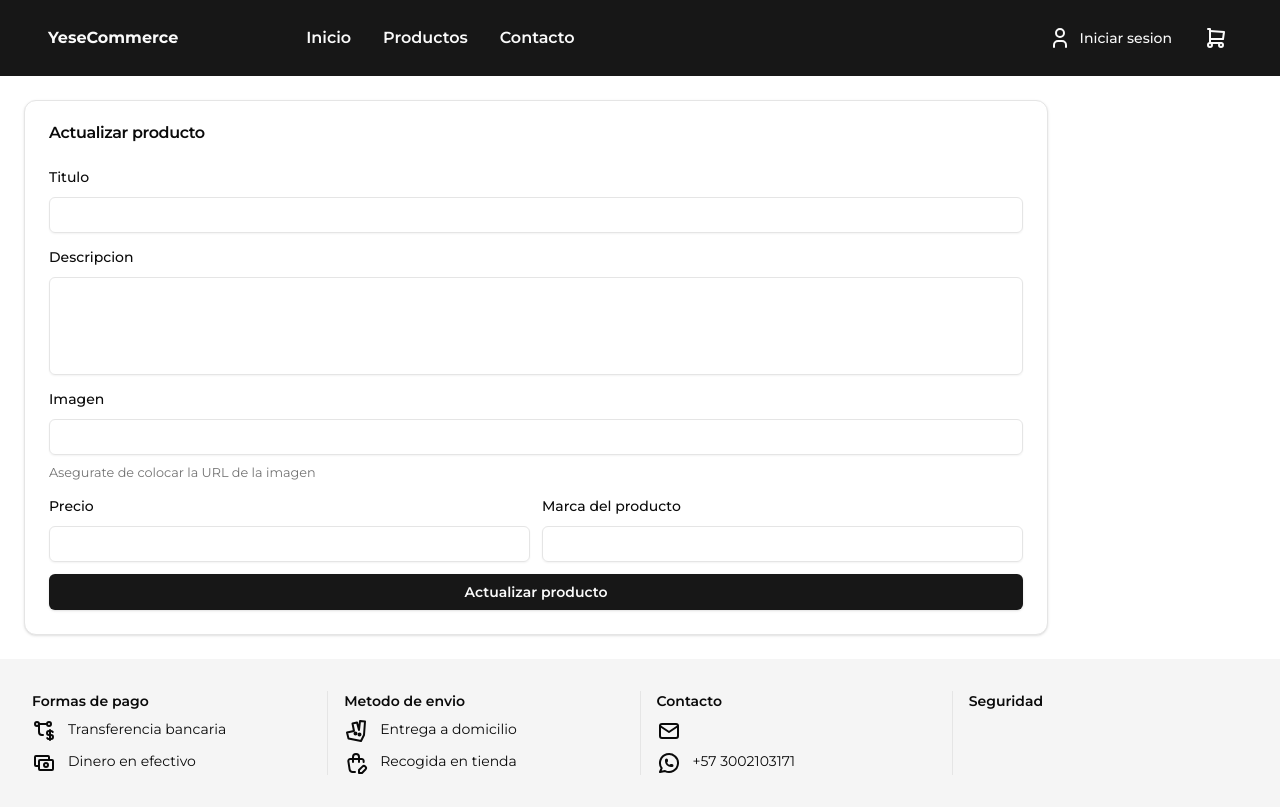
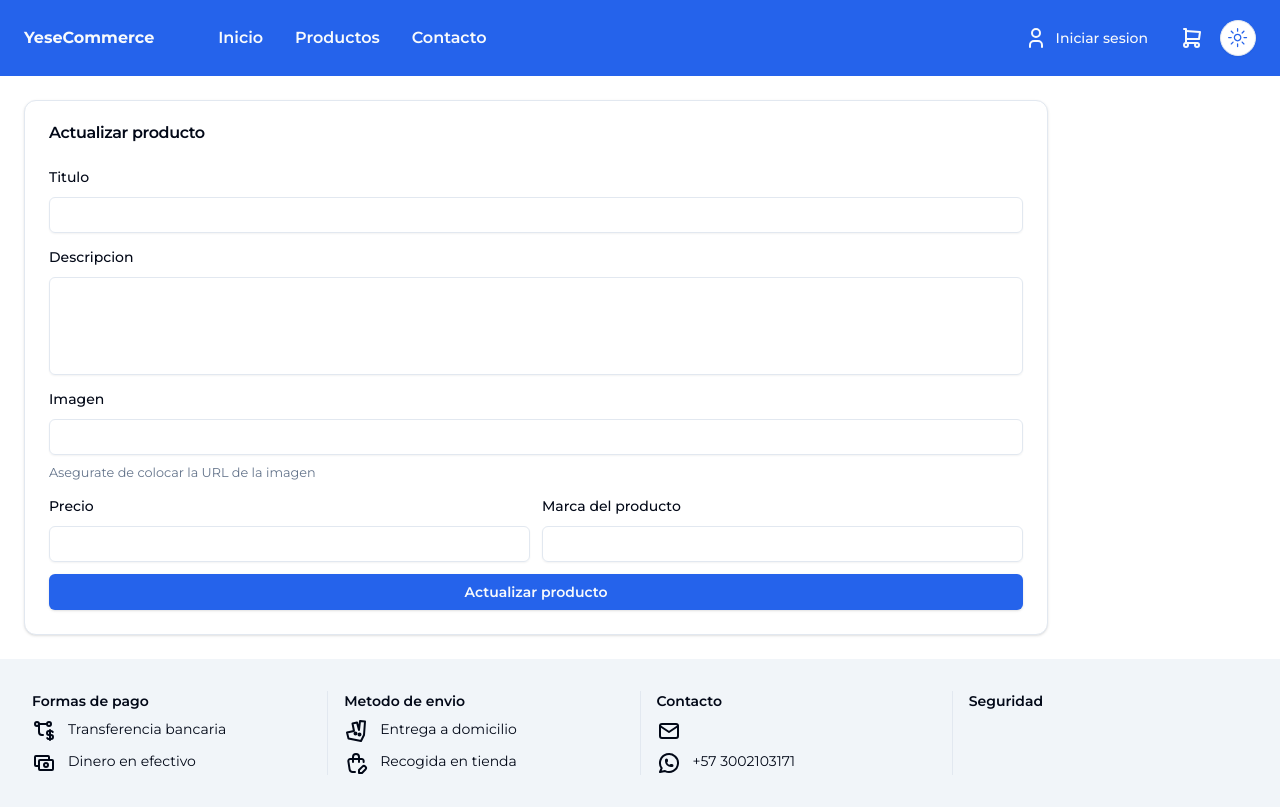
Before and after one commit to Zaprovic/catalogue-app, a Next.js app: page /dashboard/product/1 in a window 1280 px wide. Built offline with nearby package versions, Linux system fonts and the light colour scheme; no server answers; the database is empty; what drizzle-zod would draw is missing.

Commit message:
category form works in sync with the categories checkbox. It displays the category as it gets created

```diff
--- a/src/app/(website)/products/(components)/category-options-card.tsx
+++ b/src/app/(website)/products/(components)/category-options-card.tsx
@@ -1,14 +1,17 @@
 import { Card, CardContent, CardHeader, CardTitle } from "@/components/ui/card";
+import { db } from "@/db/main";
+import { CategoryTable } from "@/db/schema";
 import CategoryOptionsForm from "./category-options-form";
 
-const CategoryOptionsCard = () => {
+const CategoryOptionsCard = async () => {
+  const categories = await db.select().from(CategoryTable).all();
   return (
     <Card>
       <CardHeader>
         <CardTitle>Selecciona una categoria</CardTitle>
       </CardHeader>
       <CardContent>
-        <CategoryOptionsForm />
+        <CategoryOptionsForm categories={categories} />
       </CardContent>
     </Card>
   );
--- a/src/app/(website)/products/(components)/category-options-form.tsx
+++ b/src/app/(website)/products/(components)/category-options-form.tsx
@@ -10,9 +10,8 @@ import {
   FormLabel,
   FormMessage,
 } from "@/components/ui/form";
-import useFetch from "@/hooks/useFetch";
+import { SelectCategoryType } from "@/types";
 import { zodResolver } from "@hookform/resolvers/zod";
-import { IconLoader2 } from "@tabler/icons-react";
 import { useForm } from "react-hook-form";
 import { z } from "zod";
 
@@ -26,10 +25,11 @@ const CategoryFormSchema = z.object({
     }),
 });
 
-const CategoryOptionsForm = () => {
-  const { data: categories, isLoading } =
-    useFetch<{ id: string; name: string }[]>("/api/categories");
-
+const CategoryOptionsForm = ({
+  categories,
+}: {
+  categories: SelectCategoryType[];
+}) => {
   const form = useForm<z.infer<typeof CategoryFormSchema>>({
     resolver: zodResolver(CategoryFormSchema),
     defaultValues: {
@@ -55,10 +55,7 @@ const CategoryOptionsForm = () => {
                   Selecciona como minimo una categoria
                 </FormDescription>
               </div>
-              {isLoading ? (
-                <IconLoader2 className="animate-spin" />
-              ) : (
-                categories &&
+              {categories &&
                 categories.length > 0 &&
                 categories.map((item) => (
                   <FormField
@@ -73,13 +70,13 @@ const CategoryOptionsForm = () => {
                         >
                           <FormControl>
                             <Checkbox
-                              checked={field.value?.includes(item.id)}
+                              checked={field.value?.includes(`${item.id}`)}
                               onCheckedChange={(checked) => {
                                 return checked
                                   ? field.onChange([...field.value, item.id])
                                   : field.onChange(
                                       field.value?.filter(
-                                        (value) => value !== item.id,
+                                        (value) => value !== `${item.id}`,
                                       ),
                                     );
                               }}
@@ -92,8 +89,7 @@ const CategoryOptionsForm = () => {
                       );
                     }}
                   />
-                ))
-              )}
+                ))}
               <FormMessage />
             </FormItem>
           )}
--- a/src/app/(website)/products/(components)/category-registration-form.tsx
+++ b/src/app/(website)/products/(components)/category-registration-form.tsx
@@ -1,97 +1,17 @@
-"use client";
-import { insertCategoryAction } from "@/actions/category-actions";
-import { Button } from "@/components/ui/button";
+import CategoryCreationForm from "@/components/forms/category-creation-form";
 import { Card, CardContent, CardHeader, CardTitle } from "@/components/ui/card";
-import {
-  Form,
-  FormControl,
-  FormField,
-  FormItem,
-  FormLabel,
-  FormMessage,
-} from "@/components/ui/form";
-import { Input } from "@/components/ui/input";
-import { InsertCategorySchema } from "@/schemas/category";
-import { zodResolver } from "@hookform/resolvers/zod";
-import { IconLoader2 } from "@tabler/icons-react";
 import { Session } from "next-auth";
-import { useForm } from "react-hook-form";
-import { toast } from "sonner";
-import { z } from "zod";
 
-const categorySchema = InsertCategorySchema.omit({
-  userId: true,
-});
-
-type InsertCategoryType = z.infer<typeof categorySchema>;
+//todo: there is prop drilling in the session
 
 const CategoryRegistrationForm = ({ session }: { session: Session | null }) => {
-  const form = useForm<InsertCategoryType>({
-    resolver: zodResolver(categorySchema),
-    defaultValues: {
-      name: "",
-    },
-  });
-
-  const {
-    formState: { isSubmitting },
-  } = form;
-
-  const onsubmit = async (data: InsertCategoryType) => {
-    const newData = {
-      ...data,
-      userId: session?.user?.id ?? "",
-    };
-
-    const response = await insertCategoryAction(newData);
-
-    if ("error" in response) {
-      toast.error(response.error);
-      return;
-    }
-
-    toast.success(`Se ha creado la categoria '${data.name}' exitosamente`);
-    form.reset();
-  };
-
   return (
-    <Card className="h-fit">
+    <Card className="">
       <CardHeader>
-        <CardTitle>Crea tus categorias (1)</CardTitle>
+        <CardTitle>Crea tus categorias</CardTitle>
       </CardHeader>
       <CardContent className="flex w-full flex-col gap-3">
-        <Form {...form}>
-          <form
-            onSubmit={form.handleSubmit(onsubmit)}
-            className="flex w-full flex-col gap-2 "
-          >
-            <FormField
-              control={form.control}
-              name="name"
-              render={({ field }) => (
-                <FormItem>
-                  <FormLabel>Nombre de la categoria</FormLabel>
-                  <FormControl>
-                    <Input {...field} />
-                  </FormControl>
-                  <FormMessage className="font-semibold" />
-                </FormItem>
-              )}
-            />
-            <Button
-              disabled={isSubmitting}
-              className="disabled:pointer-events-none disabled:opacity-50"
-            >
-              {isSubmitting ? (
-                <IconLoader2 className="animate-spin" />
-              ) : (
-                "Submit"
-              )}
-            </Button>
-          </form>
-        </Form>
-
-        {/* <CategoryOptions /> */}
+        <CategoryCreationForm session={session} />
       </CardContent>
     </Card>
   );
--- a/src/app/(website)/products/(components)/product-registration-form.tsx
+++ b/src/app/(website)/products/(components)/product-registration-form.tsx
@@ -57,7 +57,7 @@ const ProductRegistrationForm = ({ session }: { session: Session | null }) => {
   return (
     <Card className="w-full">
       <CardHeader>
-        <CardTitle>Crea tu producto (1)</CardTitle>
+        <CardTitle>Crea tu producto</CardTitle>
       </CardHeader>
       <CardContent>
         <Form {...form}>
--- a/src/app/(website)/register/page.tsx
+++ b/src/app/(website)/register/page.tsx
@@ -1,10 +1,14 @@
 import { auth } from "@/auth";
+import { db } from "@/db/main";
+import { CategoryTable } from "@/db/schema";
 import { redirect } from "next/navigation";
+import CategoryOptionsForm from "../products/(components)/category-options-form";
 import CategoryRegistrationForm from "../products/(components)/category-registration-form";
 import ProductRegistrationForm from "../products/(components)/product-registration-form";
 
 const Page = async () => {
   const session = await auth();
+  const categories = await db.select().from(CategoryTable).all();
 
   if (!session) redirect("/");
 
@@ -14,9 +18,9 @@ const Page = async () => {
         Crea tus productos
       </h1>
 
-      <section className="mx-auto my-5 grid w-full max-w-[800px] grid-cols-1 gap-3">
+      <section className="my-5 grid w-full max-w-3xl grid-cols-1 gap-3">
         <CategoryRegistrationForm session={session} />
-        {/* <CategoryOptions /> */}
+        <CategoryOptionsForm categories={categories} />
 
         <div className="flex w-full flex-col gap-3">
           <ProductRegistrationForm session={session} />
--- a/src/app/globals.css
+++ b/src/app/globals.css
@@ -9,47 +9,47 @@ html {
 @layer base {
   :root {
     --background: 0 0% 100%;
-    --foreground: 0 0% 3.9%;
+    --foreground: 222.2 84% 4.9%;
     --card: 0 0% 100%;
-    --card-foreground: 0 0% 3.9%;
+    --card-foreground: 222.2 84% 4.9%;
     --popover: 0 0% 100%;
-    --popover-foreground: 0 0% 3.9%;
-    --primary: 0 0% 9%;
-    --primary-foreground: 0 0% 98%;
-    --secondary: 0 0% 96.1%;
-    --secondary-foreground: 0 0% 9%;
-    --muted: 0 0% 96.1%;
-    --muted-foreground: 0 0% 45.1%;
-    --accent: 0 0% 96.1%;
-    --accent-foreground: 0 0% 9%;
+    --popover-foreground: 222.2 84% 4.9%;
+    --primary: 221.2 83.2% 53.3%;
+    --primary-foreground: 210 40% 98%;
+    --secondary: 210 40% 96.1%;
+    --secondary-foreground: 222.2 47.4% 11.2%;
+    --muted: 210 40% 96.1%;
+    --muted-foreground: 215.4 16.3% 46.9%;
+    --accent: 210 40% 96.1%;
+    --accent-foreground: 222.2 47.4% 11.2%;
     --destructive: 0 84.2% 60.2%;
-    --destructive-foreground: 0 0% 98%;
-    --border: 0 0% 89.8%;
-    --input: 0 0% 89.8%;
-    --ring: 0 0% 3.9%;
+    --destructive-foreground: 210 40% 98%;
+    --border: 214.3 31.8% 91.4%;
+    --input: 214.3 31.8% 91.4%;
+    --ring: 221.2 83.2% 53.3%;
     --radius: 0.5rem;
   }
 
   .dark {
-    --background: 0 0% 3.9%;
-    --foreground: 0 0% 98%;
-    --card: 0 0% 3.9%;
-    --card-foreground: 0 0% 98%;
-    --popover: 0 0% 3.9%;
-    --popover-foreground: 0 0% 98%;
-    --primary: 0 0% 98%;
-    --primary-foreground: 0 0% 9%;
-    --secondary: 0 0% 14.9%;
-    --secondary-foreground: 0 0% 98%;
-    --muted: 0 0% 14.9%;
-    --muted-foreground: 0 0% 63.9%;
-    --accent: 0 0% 14.9%;
-    --accent-foreground: 0 0% 98%;
+    --background: 222.2 84% 4.9%;
+    --foreground: 210 40% 98%;
+    --card: 222.2 84% 4.9%;
+    --card-foreground: 210 40% 98%;
+    --popover: 222.2 84% 4.9%;
+    --popover-foreground: 210 40% 98%;
+    --primary: 217.2 91.2% 59.8%;
+    --primary-foreground: 222.2 47.4% 11.2%;
+    --secondary: 217.2 32.6% 17.5%;
+    --secondary-foreground: 210 40% 98%;
+    --muted: 217.2 32.6% 17.5%;
+    --muted-foreground: 215 20.2% 65.1%;
+    --accent: 217.2 32.6% 17.5%;
+    --accent-foreground: 210 40% 98%;
     --destructive: 0 62.8% 30.6%;
-    --destructive-foreground: 0 0% 98%;
-    --border: 0 0% 14.9%;
-    --input: 0 0% 14.9%;
-    --ring: 0 0% 83.1%;
+    --destructive-foreground: 210 40% 98%;
+    --border: 217.2 32.6% 17.5%;
+    --input: 217.2 32.6% 17.5%;
+    --ring: 224.3 76.3% 48%;
   }
 }
 
--- /dev/null
+++ b/src/components/category-list.tsx
@@ -0,0 +1,16 @@
+import { db } from "@/db/main";
+import { CategoryTable } from "@/db/schema";
+
+const CategoryList = async () => {
+  const categories = await db.select().from(CategoryTable).all();
+
+  return (
+    <ul>
+      {categories.map((category) => (
+        <li key={category.id}>{category.name}</li>
+      ))}
+    </ul>
+  );
+};
+
+export default CategoryList;
--- /dev/null
+++ b/src/components/forms/category-creation-form.tsx
@@ -0,0 +1,86 @@
+"use client";
+
+import { insertCategoryAction } from "@/actions/category-actions";
+import { InsertCategorySchema } from "@/schemas/category";
+import { zodResolver } from "@hookform/resolvers/zod";
+import { IconLoader2 } from "@tabler/icons-react";
+import { Session } from "next-auth";
+import { useForm } from "react-hook-form";
+import { toast } from "sonner";
+import { z } from "zod";
+import { Button } from "../ui/button";
+import {
+  Form,
+  FormControl,
+  FormField,
+  FormItem,
+  FormLabel,
+  FormMessage,
+} from "../ui/form";
+import { Input } from "../ui/input";
+
+const categorySchema = InsertCategorySchema.omit({
+  userId: true,
+});
+
+type InsertCategoryType = z.infer<typeof categorySchema>;
+
+const CategoryCreationForm = ({ session }: { session: Session | null }) => {
+  const form = useForm<InsertCategoryType>({
+    resolver: zodResolver(categorySchema),
+    defaultValues: {
+      name: "",
+    },
+  });
+  const {
+    formState: { isSubmitting },
+  } = form;
+
+  const onsubmit = async (data: InsertCategoryType) => {
+    const newData = {
+      ...data,
+      userId: session?.user?.id ?? "",
+    };
+
+    const response = await insertCategoryAction(newData);
+
+    if ("error" in response) {
+      toast.error(response.error);
+      return;
+    }
+
+    toast.success(`Se ha creado la categoria '${data.name}' exitosamente`);
+    form.reset();
+  };
+
+  return (
+    <Form {...form}>
+      <form
+        onSubmit={form.handleSubmit(onsubmit)}
+        className="flex w-full flex-col gap-2 "
+      >
+        <FormField
+          control={form.control}
+          name="name"
+          render={({ field }) => (
+            <FormItem>
+              <FormLabel>Nombre de la categoria</FormLabel>
+              <FormControl>
+                <Input {...field} />
+              </FormControl>
+              <FormMessage className="font-semibold" />
+            </FormItem>
+          )}
+        />
+        <Button
+          disabled={isSubmitting}
+          className="disabled:pointer-events-none disabled:opacity-50"
+        >
+          {isSubmitting ? <IconLoader2 className="animate-spin" /> : "Submit"}
+        </Button>
+      </form>
+    </Form>
+  );
+};
+
+export default CategoryCreationForm;
--- /dev/null
+++ b/src/components/forms/category-selection-form.tsx
@@ -0,0 +1,44 @@
+import { db } from "@/db/main";
+import { CategoryTable } from "@/db/schema";
+import { UseFormReturn } from "react-hook-form";
+import { Checkbox } from "../ui/checkbox";
+import { FormControl, FormField, FormItem, FormLabel } from "../ui/form";
+
+type props = {
+  form: UseFormReturn<{ categories: string[] }, any, undefined>;
+};
+
+const CategorySelectionForm = async ({ form }: props) => {
+  const categories = await db.select().from(CategoryTable).all();
+  return categories.map((item) => (
+    <FormField
+      key={item.id}
+      control={form.control}
+      name="categories"
+      render={({ field }) => {
+        return (
+          <FormItem
+            key={item.id}
+            className="flex flex-row items-start space-x-3 space-y-0"
+          >
+            <FormControl>
+              <Checkbox
+                checked={field.value?.includes(`${item.id}`)}
+                onCheckedChange={(checked) => {
+                  return checked
+                    ? field.onChange([...field.value, item.id])
+                    : field.onChange(
+                        field.value?.filter((value) => value !== `${item.id}`),
+                      );
+                }}
+              />
+            </FormControl>
+            <FormLabel className="text-sm font-normal">{item.name}</FormLabel>
+          </FormItem>
+        );
+      }}
+    />
+  ));
+};
+
+export default CategorySelectionForm;
--- a/src/components/header.tsx
+++ b/src/components/header.tsx
@@ -5,6 +5,7 @@ import Link from "next/link";
 import NavbarMobileTrigger from "./navbar/navbar-mobile-trigger";
 import { routes } from "./navbar/routes";
 import ShoppingCartBtn from "./shopping-cart-btn";
+import { ThemeToggle } from "./theme-toggle";
 import { Button } from "./ui/button";
 
 async function Header() {
@@ -13,8 +14,8 @@ async function Header() {
     ? routes
     : routes.filter((route) => route.isPublic);
   return (
-    <header className="sticky top-0 z-50 flex items-center justify-between bg-primary px-5 py-5 text-primary-foreground lg:px-8 xl:px-12">
-      <div className="flex gap-10 lg:gap-32">
+    <header className="sticky top-0 z-50 flex items-center justify-between bg-primary px-5 py-5 text-primary-foreground lg:px-6">
+      <div className="flex gap-10 lg:gap-16">
         <Link href={"/"} className="flex gap-2">
           <span className="font-bold">YeseCommerce</span>
         </Link>
@@ -28,26 +29,6 @@ async function Header() {
                 </Link>
               </li>
             ))}
-            {/* <li>
-              <Link href={"/"} className="hover:underline">
-                Inicio
-              </Link>
-            </li>
-            <li>
-              <Link href={"/products"} className="hover:underline">
-                Productos
-              </Link>
-            </li>
-            <li>
-              <Link href={"/about"} className="hover:underline">
-                Contacto
-              </Link>
-            </li>
-            <li>
-              <Link href={"/dashboard"} className="hover:underline">
-                Dashboard
-              </Link>
-            </li> */}
           </ul>
         </nav>
       </div>
@@ -79,6 +60,8 @@ async function Header() {
             </Button>
           </form>
         )}
+
+        <ThemeToggle />
       </div>
 
       <nav className="flex items-center gap-4 lg:hidden">
```
